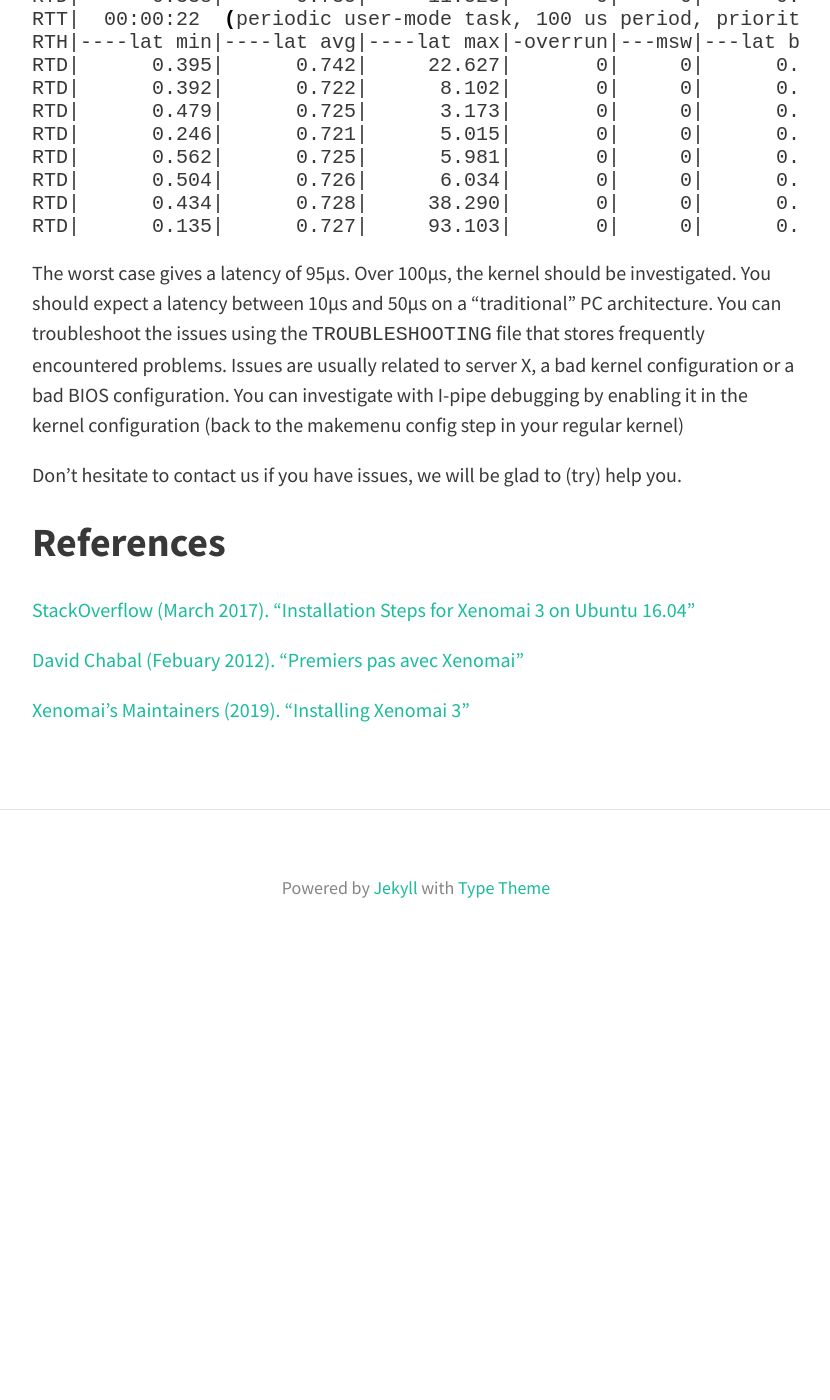
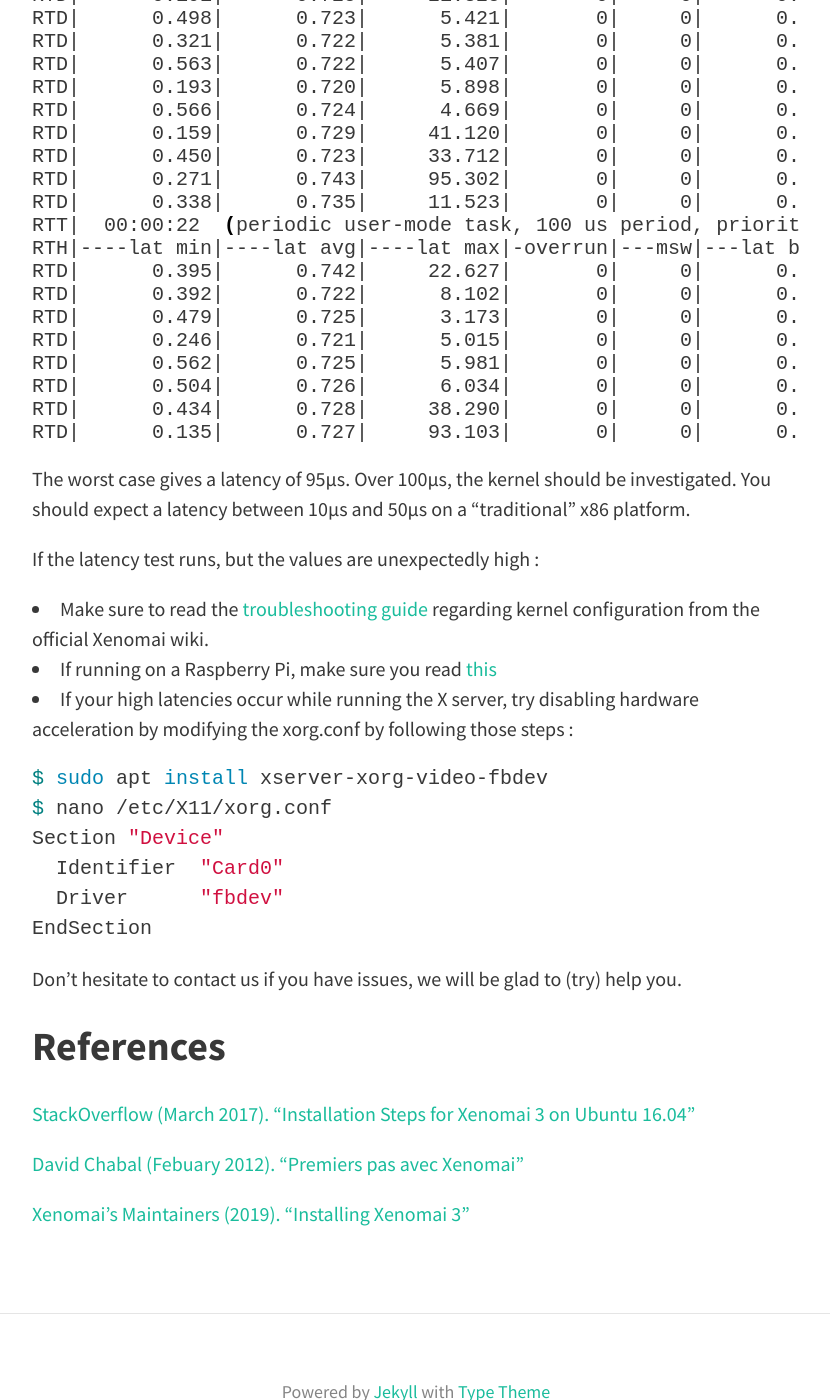
Before and after one commit to MasterERTS/rtros-documentation, a Jekyll site: the page built from _posts/2020-04-21-xenomai.md, in a window 1280 px wide and 1400 px high, scrolled down 5424 px. Shown: the whole window, without its empty margins (224-1054 px from the left). Built offline with Jekyll 4.4.1, drawn with Linux system fonts in a browser that asks for light colours; nearby versions of some CDN libraries; before the commit the page ends 6389 px from its top, so only the background shows below that; some of the changed text lies outside the part shown.

Commit message:
improve troubleshooting, specify verisons

````diff
--- a/_posts/2020-04-21-xenomai.md
+++ b/_posts/2020-04-21-xenomai.md
@@ -22,9 +22,14 @@ $ mkdir rtos`
 ```
 
 The Linux kernel from distributions such as Ubuntu being modified and somewhat polluted, you will need a fresh vanilla version of the Linux kernel here :
-`https://www.kernel.org/`. Extract your Linux tarball in your working directory.
+`https://www.kernel.org/`. We chose the 4.4.219 version, which is stable, recent, supported by Xenomai and maintained :
 
-We will now start working with Xenomai :
+```shell
+$ wget https://www.kernel.org/pub/linux/kernel/v4.x/linux-4.4.219.tar.gz
+$ tar xf linux-4.4.219.tar.gz
+```
+
+We will now start working with Xenomai 3 :
 
 ```shell
 $ cd ~/rtos
@@ -35,18 +40,26 @@ Once the repository is cloned, make sure to bootstrap the autoconf system in the
 
 ```shell
 $ apt install libncurses5 libncurses5-dev build-essential kernel-package fakeroot libssl-dev
+$ cd ~/rtos/xenomai-3
 $ ./scripts/bootstrap
 ```
 
 You also need the interrupt pipeline (aka I-pipe) patch to apply against the kernel tree. The patch is already in the Xenomai package, but more recent ones can be available [here](https://xenomai.org/downloads/ipipe/) This parameter can be omitted if the I-pipe has already been patched in, or the script shall suggest an appropriate one.
 
-Move the patch to `~/rtos`.
+You will have to choose the patch corresponding to the linux kernel you chose (4.4.x here) :
+
+```shell
+cd ~/rtos
+wget https://xenomai.org/downloads/ipipe/v4.x/x86/ipipe-core-4.4.218-cip44-x86-23.patch
+```
 
 ## Cobalt kernel
 
-The first step is to build it as part of the target kernel ( being your vanilla linux ). The Xenomai 3 team already prepared a script to complete this step properly :
+The first step is to build it as part of the target kernel ( being your vanilla linux ).
+The Xenomai 3 team already prepared a script to complete this step properly :
 
 ```shell
+$ cd ~/rtos/xenomai-3
 $ scripts/prepare-kernel.sh --linux=../linux-4.4.219 --ipipe=../ipipe-core-4.4.218-cip44-x86-23.patch --arch=x86_64`
 Hunk #3 succeeded at 83 (offset -1 lines).
 Hunk #4 succeeded at 96 (offset -3 lines).
@@ -181,7 +194,21 @@ RTD|      0.434|      0.728|     38.290|       0|     0|      0.159|     95.302
 RTD|      0.135|      0.727|     93.103|       0|     0|      0.135|     95.302
 ```
 
-The worst case gives a latency of 95µs. Over 100µs, the kernel should be investigated. You should expect a latency between 10µs and 50µs on a "traditional" PC architecture. You can troubleshoot the issues using the `TROUBLESHOOTING` file that stores frequently encountered problems. Issues are usually related to server X, a bad kernel configuration or a bad BIOS configuration. You can investigate with I-pipe debugging by enabling it in the kernel configuration (back to the makemenu config step in your regular kernel)
+The worst case gives a latency of 95µs. Over 100µs, the kernel should be investigated. You should expect a latency between 10µs and 50µs on a "traditional" x86 platform.
+
+If the latency test runs, but the values are unexpectedly high :
+
+- Make sure to read the [troubleshooting guide](https://gitlab.denx.de/Xenomai/xenomai/-/wikis/Troubleshooting#kconf) regarding kernel configuration from the official Xenomai wiki.
+- If running on a Raspberry Pi, make sure you read [this](https://github.com/raspberrypi/firmware/issues/497)
+- If your high latencies occur while running the X server, try disabling hardware acceleration by modifying the xorg.conf by following those steps :
+```shell
+$ sudo apt install xserver-xorg-video-fbdev
+$ nano /etc/X11/xorg.conf
+Section "Device"
+	Identifier  "Card0"
+	Driver      "fbdev"
+EndSection
+```
 
 Don't hesitate to contact us if you have issues, we will be glad to (try) help you.
 
````
